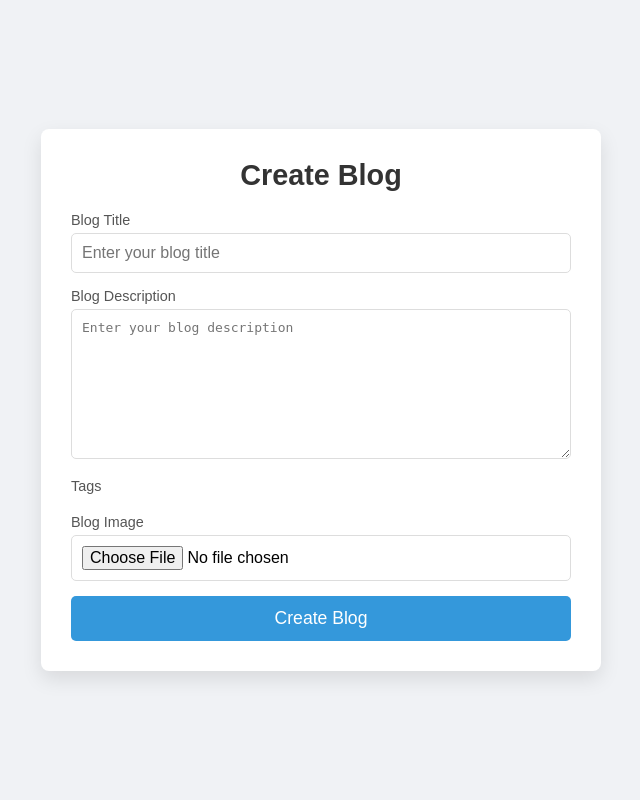
After one commit to blessydr/Blog_Project, a Django app: page /create_blog in a window 1280 px wide. The commit adds this page. Shown: the whole page, without its empty margins (319-959 px from the left). Run offline with Django 5.2, Linux system fonts and the light colour scheme; data that the repository does not hold is empty.

Commit message:
create blog page

```diff
--- /dev/null
+++ b/apps/templates/blog/create_blog.html
@@ -0,0 +1,161 @@
+{%block content %}
+<!DOCTYPE html>
+<html lang="en">
+<head>
+    <meta charset="UTF-8">
+    <meta name="viewport" content="width=device-width, initial-scale=1.0">
+    <title>Create Blog</title>
+    <link rel="stylesheet" href="https://cdnjs.cloudflare.com/ajax/libs/font-awesome/5.15.4/css/all.min.css">
+    <style>
+        /* Basic reset */
+* {
+    margin: 0;
+    padding: 0;
+    box-sizing: border-box;
+}
+
+/* Centering container */
+body {
+    display: flex;
+    justify-content: center;
+    align-items: center;
+    height: 100vh;
+    background-color: #f0f2f5;
+    font-family: Arial, sans-serif;
+}
+
+.container {
+    max-width: 600px;
+    width: 100%;
+    padding: 20px;
+}
+
+/* Form container styling */
+.form-container {
+    background-color: #fff;
+    border-radius: 8px;
+    padding: 30px;
+    box-shadow: 0 8px 20px rgba(0, 0, 0, 0.1);
+    text-align: center;
+}
+
+h2 {
+    font-size: 1.8em;
+    margin-bottom: 20px;
+    color: #333;
+}
+
+/* Form input fields */
+.form-group {
+    margin-bottom: 15px;
+    text-align: left;
+    width: 100%;
+}
+
+label {
+    font-size: 0.9em;
+    color: #555;
+    margin-bottom: 5px;
+    display: block;
+}
+
+input[type="text"],
+textarea,
+input[type="file"] {
+    width: 100%;
+    padding: 10px;
+    font-size: 1em;
+    border: 1px solid #ddd;
+    border-radius: 5px;
+    transition: border-color 0.3s;
+}
+
+textarea {
+    resize: vertical;
+    height: 150px;
+}
+
+input[type="text"]:focus,
+textarea:focus {
+    outline: none;
+    border-color: #3498db;
+}
+
+/* Tags checkbox styling */
+.tags-container {
+    display: flex;
+    flex-wrap: wrap;
+    gap: 10px;
+}
+
+.tag-option {
+    display: flex;
+    align-items: center;
+    gap: 5px;
+}
+
+.tag-option input {
+    transform: scale(1.2);
+}
+
+.tag-option label {
+    font-size: 1em;
+    color: #555;
+}
+
+/* Submit button styling */
+.submit-button {
+    width: 100%;
+    padding: 12px;
+    background-color: #3498db;
+    border: none;
+    border-radius: 5px;
+    color: #fff;
+    font-size: 1.1em;
+    cursor: pointer;
+    transition: background-color 0.3s;
+}
+
+.submit-button:hover {
+    background-color: #2980b9;
+}
+
+    </style>
+</head>
+<body>
+    <div class="container">
+        <div class="form-container">
+            <h2>Create Blog</h2>
+            <form method="POST" enctype="multipart/form-data">
+                {% csrf_token %}
+                <div class="form-group">
+                    <label for="title">Blog Title</label>
+                    <input type="text" id="title" name="title" placeholder="Enter your blog title" required>
+                </div>
+                <div class="form-group">
+                    <label for="description">Blog Description</label>
+                    <textarea id="description" name="description" placeholder="Enter your blog description" required></textarea>
+                </div>
+                <div class="form-group">
+                    <label>Tags</label>
+                    <div class="tags-container">
+                        {% for tag in tags %}
+                            <div class="tag-option">
+                                <input type="checkbox" id="tag_{{ tag.id }}" name="tags" value="{{ tag.id }}">
+                                <label for="tag_{{ tag.id }}">{{ tag.blog_tag }}</label>
+                            </div>
+                        {% endfor %}
+                    </div>
+                </div>
+                <div class="form-group">
+                    <label for="image">Blog Image</label>
+                    <input type="file" id="image" name="image" accept="image/*">
+                </div>
+                <button type="submit" class="submit-button">Create Blog</button>
+            </form>
+        </div>
+    </div>
+</body>
+</html>
+
+{%endblock%}
--- a/apps/templates/blog/nav.html
+++ b/apps/templates/blog/nav.html
@@ -162,7 +162,7 @@
         </div>
         <div class="links">
             {% if request.user.is_authenticated %}
-                <a href="{% url 'profile' %}"><i class="fa fa-user"></i> Profile</a>
+
                 <a href="{% url 'signout' %}"><i class="fa fa-sign-out-alt"></i> Logout</a>
             {% else %}
                 <a href="{% url 'signin' %}"><i class="fa fa-sign-in-alt"></i> Login</a>
@@ -173,6 +173,7 @@
 
 <div class="container">
     <div class="search-form">
+        <a class="create-blog-button" href="{% url 'create' %}"><i class="fa fa-pencil-alt"></i> Create Blog</a>
         <form action="{% url 'home' %}" method="get" style="flex-grow: 1;">
             <input class="search-input" type="text" name="search" placeholder="Search Blog ...">
             <button class="search-button" type="submit">Search</button>
--- a/apps/urls.py
+++ b/apps/urls.py
@@ -6,4 +6,8 @@ urlpatterns = [
     path('',views.index,name='home'),
     path('register',views.register,name='register'),
     path('signin',views.signin,name='signin'),
+    path('signout',views.signout,name='signout'),
+    path('create_blog',views.create_blog,name='create' ),
+    path('blog_details/<int:pk>/',views.blog_details,name='blog_details' ),
+
 ]
--- a/apps/views.py
+++ b/apps/views.py
@@ -4,6 +4,7 @@ from django.contrib import messages
 from .models import Blogs_post,Tag
 from django.db.models import Q
 from django.contrib.auth import authenticate, login, logout
+from django.contrib.auth.decorators import login_required
 
 # Create your views here.
 def register(request):
@@ -57,7 +58,6 @@ def signout(request):
 def index(request):
     search = request.GET.get('search', '')
 
-    # Check if search is provided and filter based on the search term
     if search:
         blogs = Blogs_post.objects.filter(
             Q(title__icontains=search) |
@@ -65,17 +65,58 @@ def index(request):
             Q(tags__blog_tag__icontains=search)
         ).distinct()
     else:
-        blogs = Blogs_post.objects.all()  # Get all blogs if no search term is provided
+        blogs = Blogs_post.objects.all()
 
-    # Fetch all tags, regardless of the search status
+
     tags = Tag.objects.all()
 
-    # Prepare the context dictionary
+
     context = {
         'blogs': blogs,
         'tags': tags,
         'search': search
     }
+    return render(request, 'blog/home.html', context)
 
-    # Render the template with the context
-    return render(request, 'blog/home.html', context)
+
+
+def create_blog(request):
+    if request.method == 'POST':
+        title = request.POST.get('title')
+        description = request.POST.get('description')
+        tags = request.POST.getlist('tags')
+        image = request.FILES.get('image')
+
+
+        if not title or not description:
+            messages.error(request, "Title and description are required.")
+            return redirect('create_blog')
+
+        blog = Blogs_post.objects.create(
+            title=title,
+            description=description,
+            author=request.user,
+            images=image
+        )
+
+        if tags:
+            for tag_id in tags:
+                tag = Tag.objects.get(id=tag_id)
+                blog.tags.add(tag)
+
+
+        blog.save()
+
+
+        messages.success(request, "Your blog has been created successfully!")
+        return redirect('home')
+
+
+    tags = Tag.objects.all()
+    return render(request, 'blog/create_blog.html', {'tags': tags})
+
+
+def blog_details(request,pk):
+    blog = Blogs_post.objects.get(id=pk)
+    context = {'blog': blog}
+    return render(request, 'blog/blog_details.html', context)
```
Also changed, not shown: apps/templates/blog/blog_details.html (added, +131 -0 lines), apps/templates/blog/home.html (+86 -1 lines), db.sqlite3, media/images/red.jpg (added).
